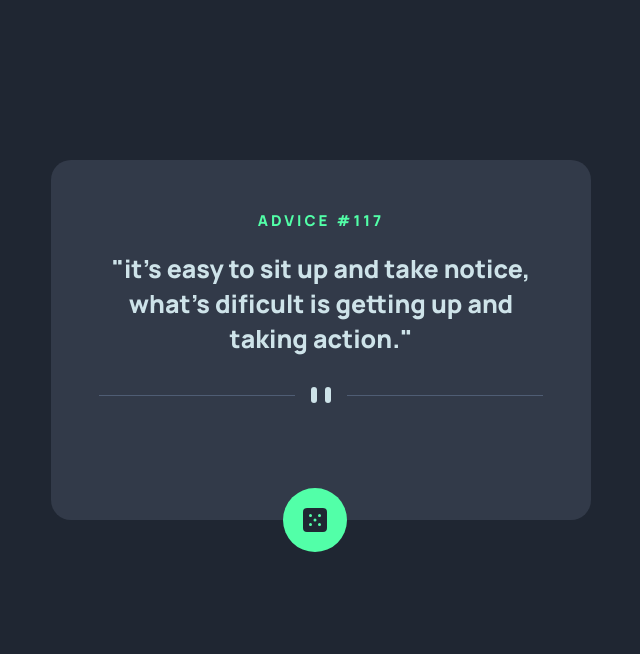
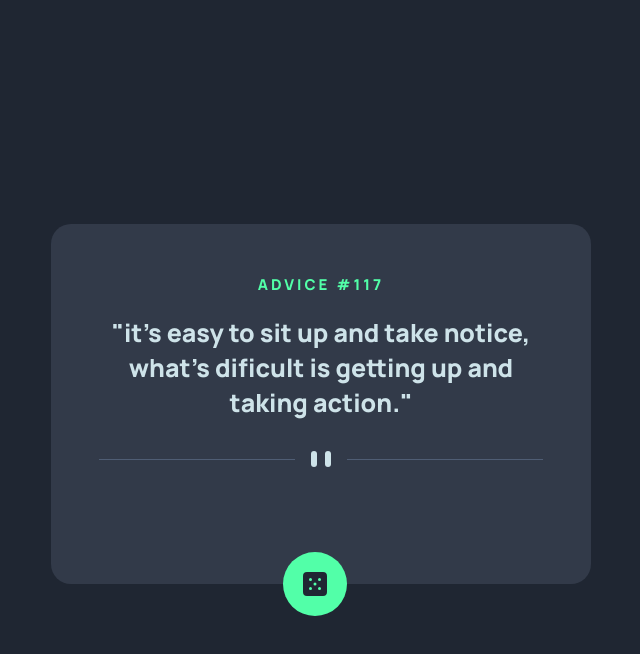
Before and after one commit to zuzexx/FM_AdviceGeneratorApp, a plain HTML site: page index.html in a window 1280 px wide. Shown: the whole page, without its empty margins (319-959 px from the left). Drawn offline with Linux system fonts and the light colour scheme.

Commit message:
.changed main margin-top

```diff
--- a/scss/main.scss
+++ b/scss/main.scss
@@ -26,7 +26,7 @@ main{
     min-height: 343px;
     align-items: center;
     position: absolute;
-    margin-top: 20vh;
+    margin-top: 28vh;
 
     @include desktop(){
         width: 540px;
```
Also changed, not shown: scss/main.css.
